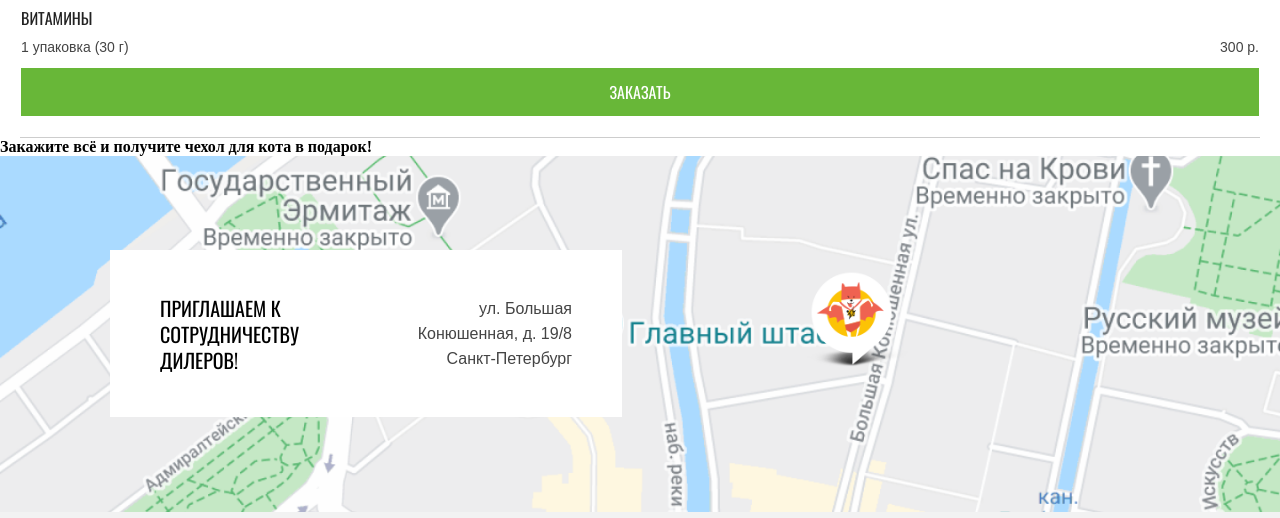
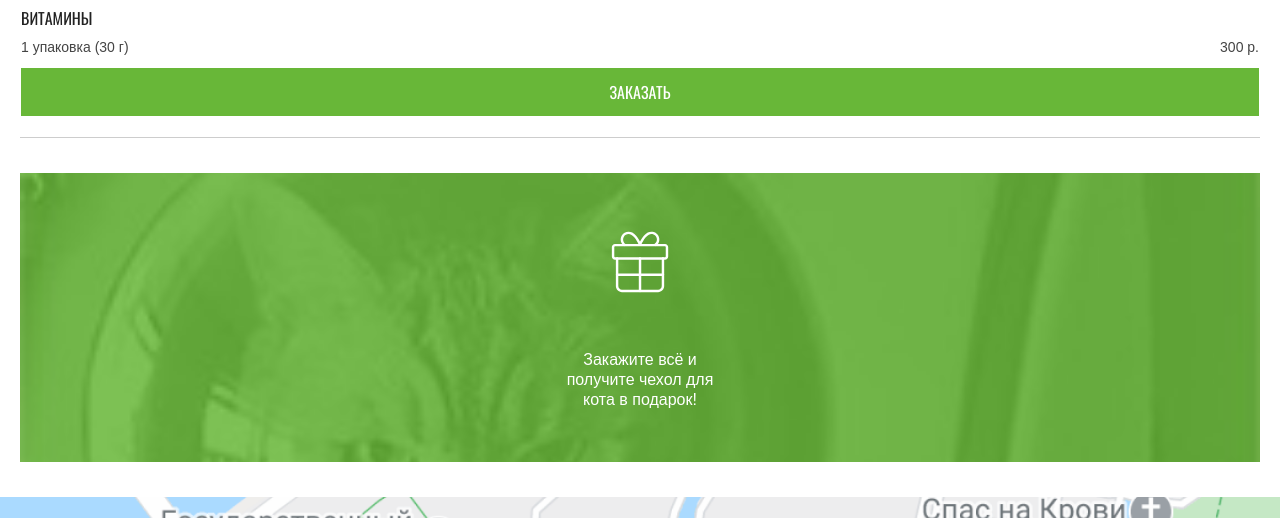
Before and after one commit to Tuturo/cat-energy, a website: page source/catalog.html in a window 1280 px wide. Shown: the part 1500-2018 px from the top of the page. Drawn offline with nearby package versions, Linux system fonts and the light colour scheme; files that its build step writes are made by us from their sources.

Commit message:
Добавляет стили в блок gift на странице каталога товаров. Завершает мобильную версию

```diff
--- a/source/catalog.html
+++ b/source/catalog.html
@@ -178,8 +178,8 @@
           </tr>
         </table>
 
-        <div class="special-offer">
-          <b>Закажите всё и получите чехол для кота в подарок!</b>
+        <div class="gift">
+          <b class="gift__message">Закажите всё и получите чехол для кота в подарок!</b>
         </div>
       </section>
     </main>
--- /dev/null
+++ b/source/sass/blocks/gift.scss
@@ -0,0 +1,43 @@
+.gift {
+  margin: 35px 20px;
+  min-width: 280px;
+  height: 289px;
+  background-color: $basic_green;
+  background-image: url("../../img/gift-mobile_1x.png");
+  background-repeat: no-repeat;
+  background-size: 100%;
+  background-position: 50% 50%;
+
+  position: relative;
+  display: flex;
+  flex-direction: column;
+  justify-content: center;
+  align-items: center;
+}
+
+@media (max-width: 767px) and (min-resolution: 2dppx) {
+  .gift {
+    background-image: url("../../img/gift-mobile_2x.png");
+  }
+}
+
+.gift::before {
+  content: "";
+  width: 78px;
+  height: 80px;
+  background-image: url("../../img/icon_gift.svg");
+  background-repeat: no-repeat;
+}
+
+.gift__message {
+  display: block;
+  margin-top: 45px;
+  width: 161px;
+  text-align: center;
+
+  font-family: "Arial", sans-serif;
+  font-weight: 400;
+  font-size: 16px;
+  line-height: 20px;
+  color: white;
+}
--- a/source/sass/style.scss
+++ b/source/sass/style.scss
@@ -18,3 +18,4 @@
 @import "blocks/catalog.scss";
 @import "blocks/product.scss";
 @import "blocks/table.scss";
+@import "blocks/gift.scss";
```
Also changed, not shown: source/img/gift-mobile_1x.png (added), source/img/gift-mobile_2x.png (added), source/img/icon_gift.svg (added).
